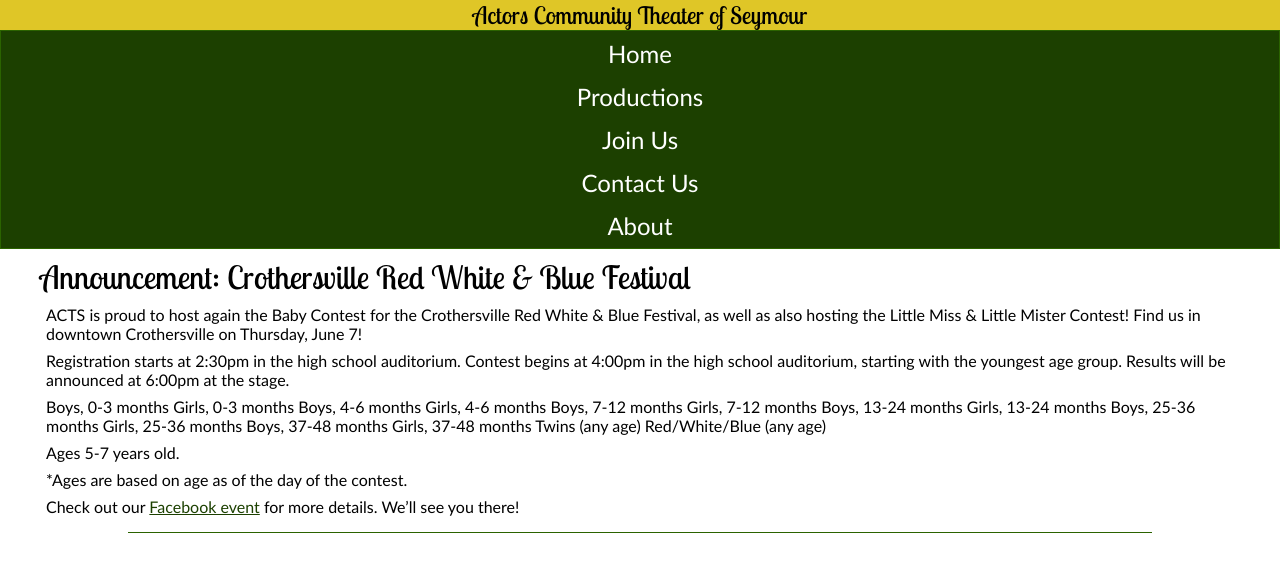
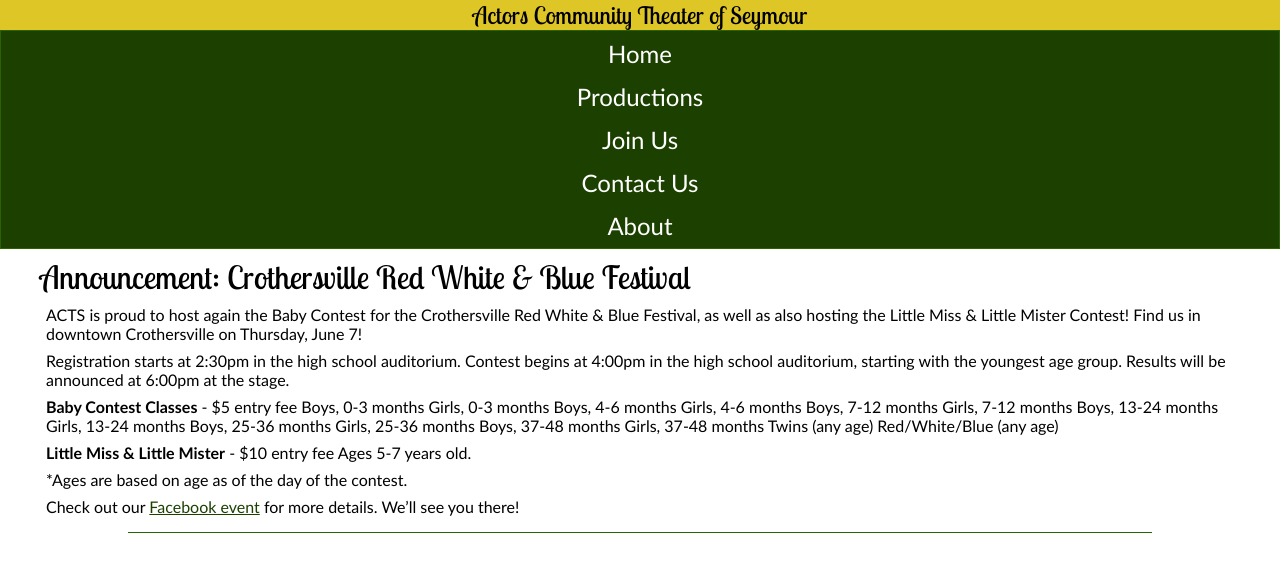
Before and after one commit to seymour-acts/seymour-acts.github.io, a Jekyll site: the page built from _posts/2018-05-24-fundraiser-announcement.md, in a window 1280 px wide. Shown: the top 572 px of the page. Built offline with Jekyll 4.4.1, drawn with Linux system fonts in a browser that asks for light colours.

Commit message:
edit link
fixed link

```diff
--- a/_posts/2018-05-24-fundraiser-announcement.md
+++ b/_posts/2018-05-24-fundraiser-announcement.md
@@ -11,6 +11,7 @@
 Contest begins at 4:00pm in the high school auditorium, starting with the youngest age group.
 Results will be announced at 6:00pm at the stage.
 
+**Baby Contest Classes** - $5 entry fee
 Boys, 0-3 months
 Girls, 0-3 months
 Boys, 4-6 months
@@ -26,8 +27,9 @@
 Twins (any age)
 Red/White/Blue (any age)
 
+**Little Miss & Little Mister** - $10 entry fee
 Ages 5-7 years old.
 
 *Ages are based on age as of the day of the contest.
 
-Check out our [Facebook event](https://www.facebook.com/donate/370359190074499/) for more details. We'll see you there!
+Check out our [Facebook event](https://www.facebook.com/events/206167813214692/) for more details. We'll see you there!
```
